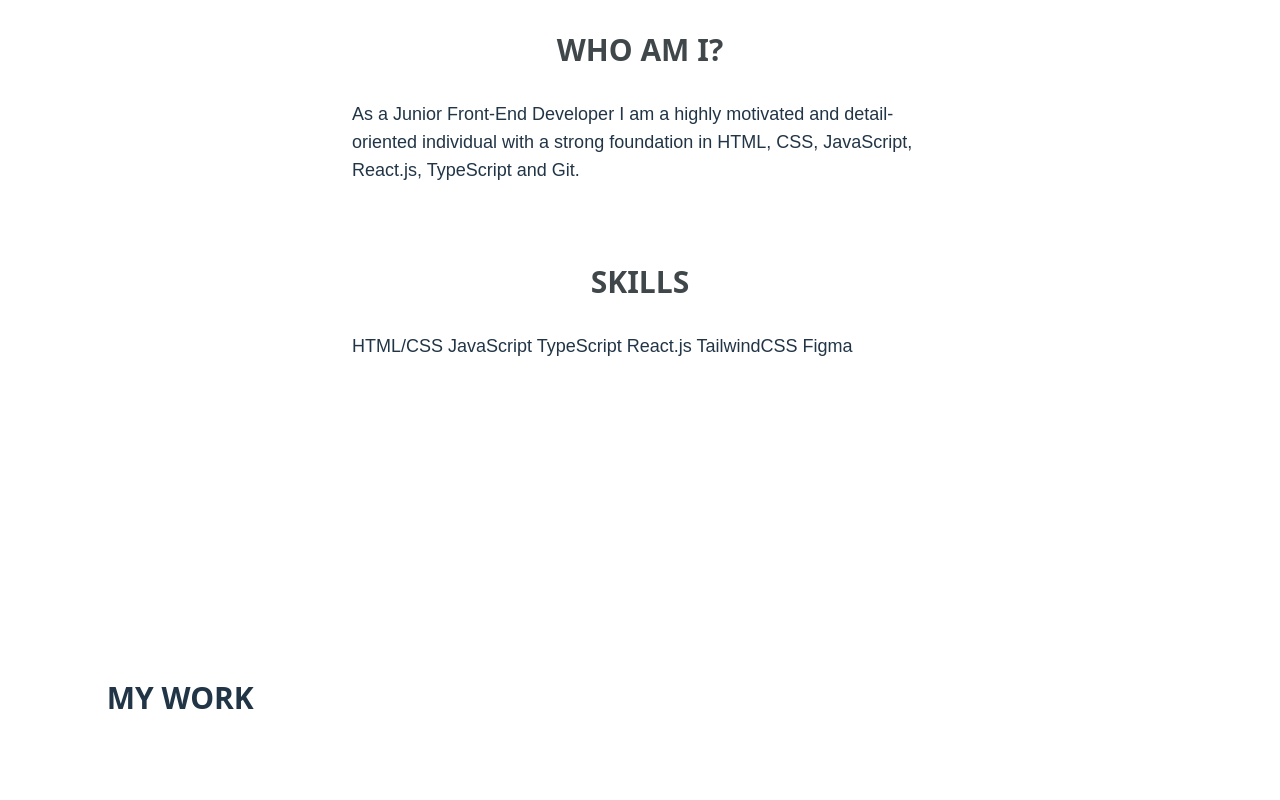
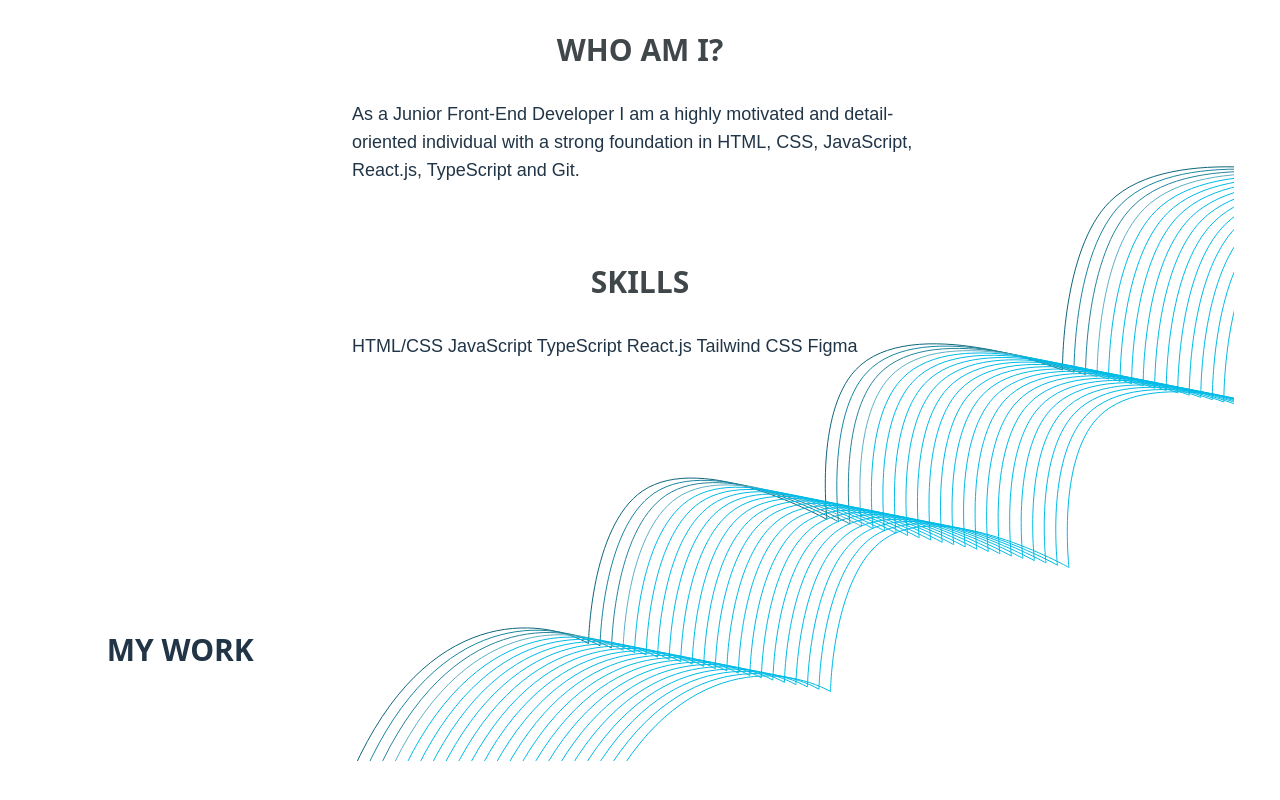
Before and after one commit to aniiaham/hamilton-portfolio, a React (Vite) app: page / in a window 1280 px wide. Shown: the part 838-1638 px from the top of the page. Built offline with nearby package versions, Linux system fonts and the light colour scheme.

Commit message:
need to fix bg

```diff
--- a/src/scenes/about/index.tsx
+++ b/src/scenes/about/index.tsx
@@ -1,5 +1,6 @@
 import WavesAboutPage from "@/assets/waves_aboutpage.svg";
 import HText from "@/shared/HText";
+import Waves from "@/assets/Waves.svg";
 import { motion } from "framer-motion";
 
 type Props = {};
@@ -7,11 +8,16 @@ type Props = {};
 const Works = (props: Props) => {
   return (
     <section
-      className="container relative mx-auto mt-4 h-full w-full max-w-xl bg-white bg-cover pb-20 first-letter:gap-16 md:h-full"
+      className="relative mx-auto mt-4 h-full w-full max-w-xl bg-cover md:h-full"
       id="about"
     >
+      <img
+        alt="background"
+        src={Waves}
+        className="absolute -z-30 max-h-fit max-w-fit object-cover"
+      />
       <motion.div
-        className=" bg-primary-100 mx-auto w-full py-20"
+        className="mx-auto w-full py-20"
         initial="hidden"
         whileInView="visible"
         viewport={{ once: true, amount: 0.5 }}
@@ -33,7 +39,7 @@ const Works = (props: Props) => {
           <HText>SKILLS</HText>
         </div>
         <p className="md:text-startv mt-8 font-primary text-lg font-medium">
-          HTML/CSS JavaScript TypeScript React.js TailwindCSS Figma
+          HTML/CSS JavaScript TypeScript React.js Tailwind CSS Figma
         </p>
       </motion.div>
     </section>
--- a/src/scenes/home/index.tsx
+++ b/src/scenes/home/index.tsx
@@ -24,11 +24,11 @@ const Home = (props: Props) => {
           visible: { opacity: 1, x: 0 },
         }}
       >
-        <img
+        {/* <img
           alt="background"
           src={Waves}
           className="pointer-events-none absolute right-0 max-h-fit max-w-3xl object-cover mix-blend-multiply "
-        />
+        /> */}
         <div className="mt-32">
           <div className="grid grid-flow-col grid-rows-2 gap-8">
             <img alt="logo" src={Photo} className="row-span-2" />
--- a/src/scenes/navBar/index.tsx
+++ b/src/scenes/navBar/index.tsx
@@ -23,7 +23,7 @@ const NavBar = ({ selectedPage, setSelectedPage }: Props) => {
                 <a href="/#about" className="font-primary">
                   ABOUT
                 </a>
-                <a href="/works" className="font-primary">
+                <a href="/#works" className="font-primary">
                   WORKS
                 </a>
                 <a href="/contact" className="font-primary">
--- a/src/scenes/works/index.tsx
+++ b/src/scenes/works/index.tsx
@@ -32,7 +32,7 @@ const projects: Array<ProjectType> = [
 
 const Works = (props: Props) => {
   return (
-    <section className="bg-primary-100 w-full py-40">
+    <section className="bg-primary-100 mt-8 w-full py-40" id="works">
       <motion.div
         className="mx-auto w-5/6"
         initial="hidden"
@@ -46,9 +46,7 @@ const Works = (props: Props) => {
       >
         <div className="md:w-3/5">
           <HText>MY WORK</HText>
-          <p className="py-5 ">
-
-          </p>
+          <p className="py-5 "></p>
         </div>
       </motion.div>
     </section>
```
